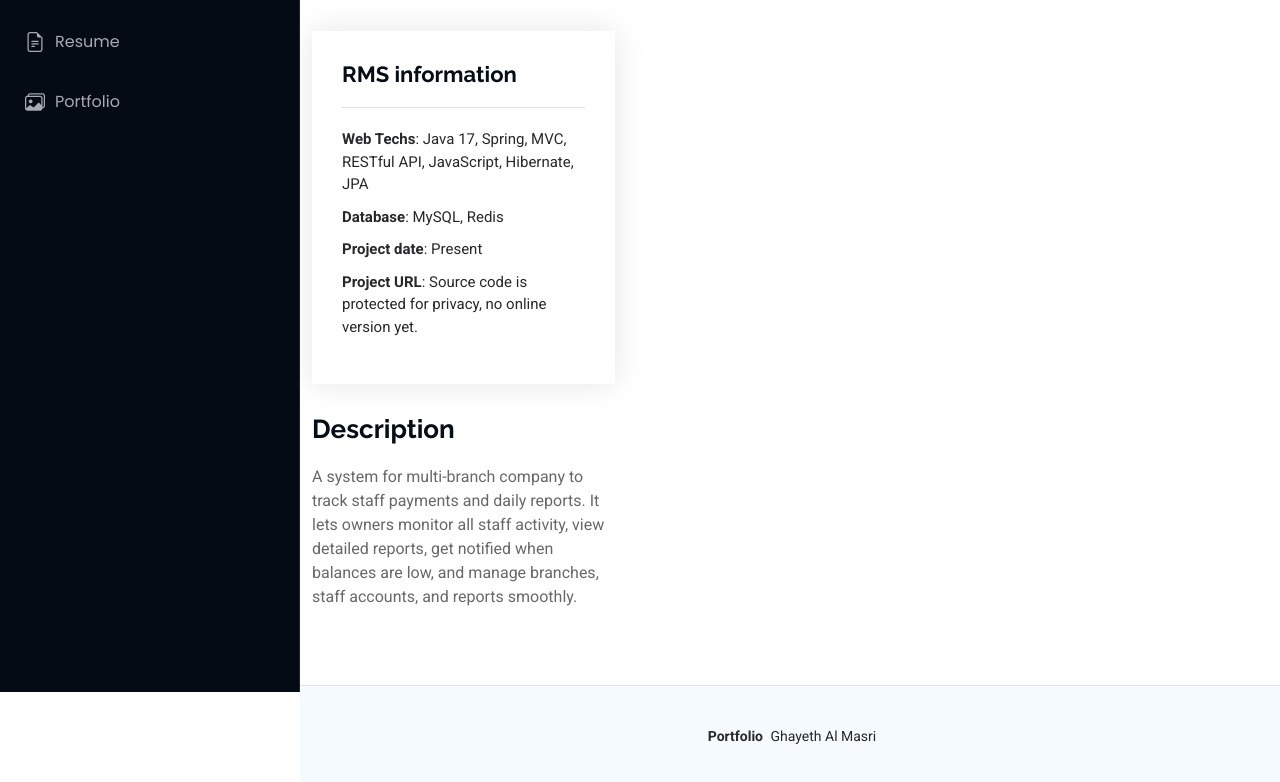
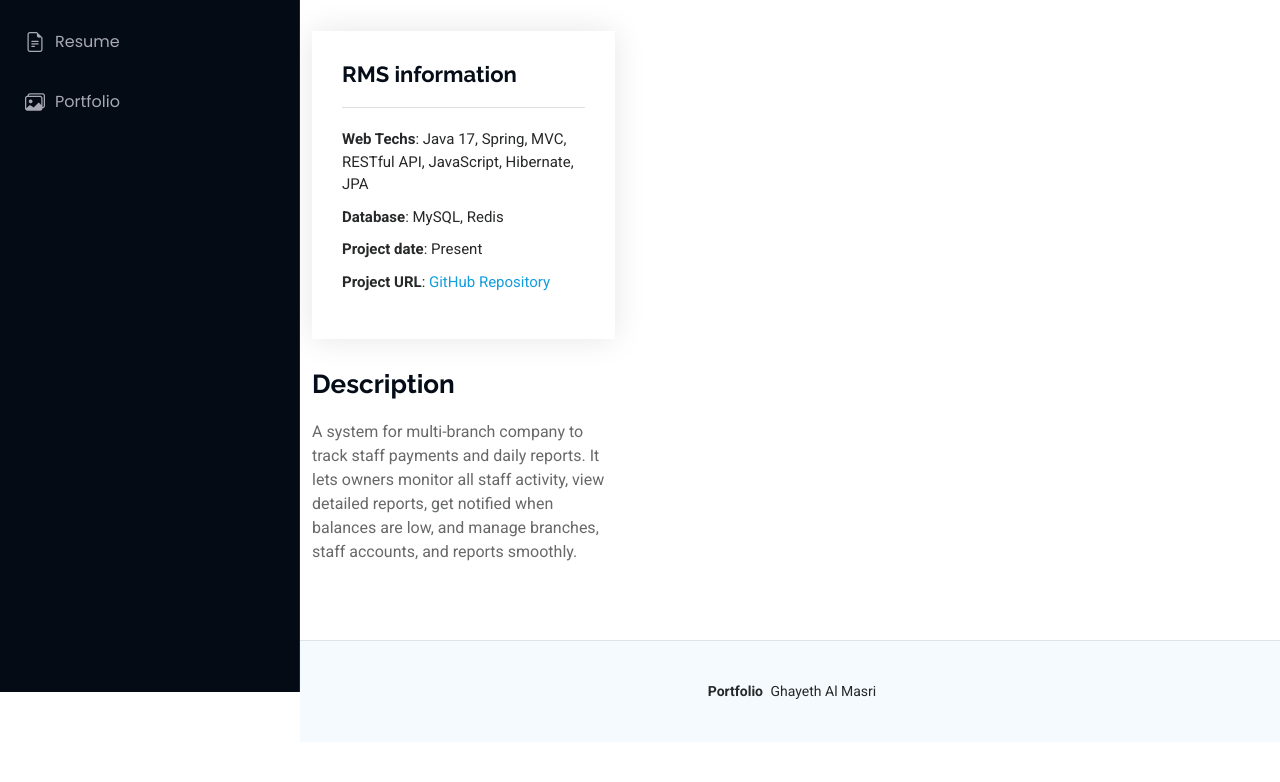
Before and after one commit to Ghayeth2/portfolio_ghayeth, a plain HTML site: page rms-details.html in a window 1280 px wide. Shown: the part 108-890 px from the top of the page. After the commit the page ends 850 px from the top, so only its background shows below. Drawn offline with Linux system fonts and the light colour scheme.

Commit message:
Editing portfolio's project details.

```diff
--- a/rms-details.html
+++ b/rms-details.html
@@ -99,7 +99,8 @@
                 <li><strong>Web Techs</strong>: Java 17, Spring, MVC, RESTful API, JavaScript, Hibernate, JPA</li>
                 <li><strong>Database</strong>: MySQL, Redis</li>
                 <li><strong>Project date</strong>: Present</li>
-                <li><strong>Project URL</strong>: Source code is protected for privacy, no online version yet.</li>
+                <li><strong>Project URL</strong>: <a href="https://gitea.com/ghayeth.masri/rms_sys.git">
+                  GitHub Repository</a></li>
               </ul>
             </div>
             <div class="portfolio-description" data-aos="fade-up" data-aos-delay="300">
```
